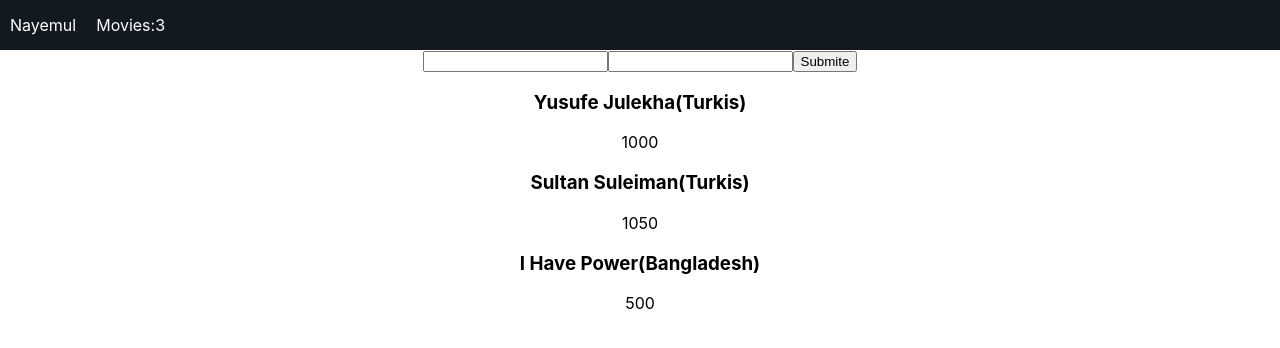
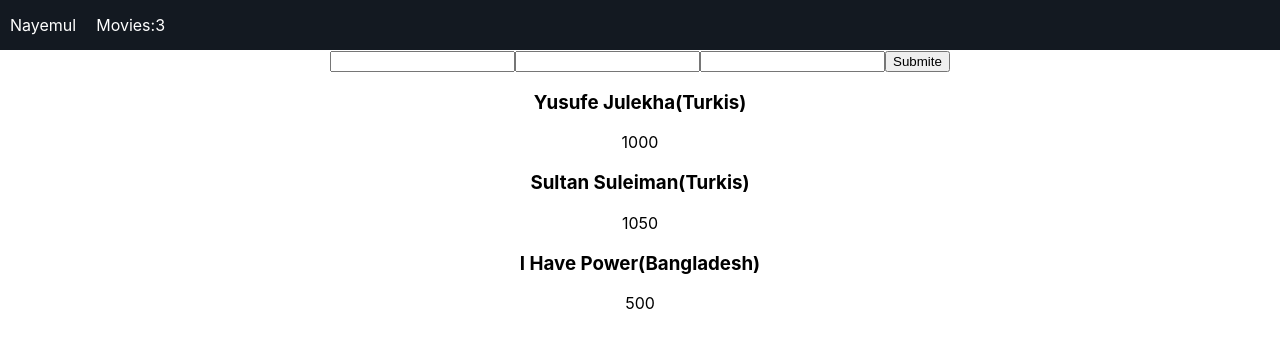
Before and after one commit to NayemulSCode/ReactContextAPI, a React (Create React App) app: page / in a window 1280 px wide. Shown: the top 348 px of the page. Built offline with nearby package versions, Linux system fonts and the light colour scheme.

Commit message:
movies add list

```diff
--- a/src/AddMovies.js
+++ b/src/AddMovies.js
@@ -1,10 +1,11 @@
-import React,{useState} from 'react'
+import React,{useContext, useState} from 'react'
+import { MovieContext } from './MovieContext';
 
 function AddMovies() {
     const [name, setName] = useState('');
     const [price, setPrice] = useState('');
-    // const [country, setCountry] = useState('');
-
+    const [ctry, setCtry] = useState('');
+    const [movies, setMovies] = useContext(MovieContext);
 
     const updateName = e =>{
         setName(e.target.value);
@@ -12,13 +13,18 @@ function AddMovies() {
     const updatePrice = e =>{
         setPrice(e.target.value);
     };
-    // const updateCountry = e =>{
-    //     setCountry(e.target.value);
-    // };
+    const addMovie = e=>{
+        e.preventDefault();
+        setMovies(prevMovies => [...prevMovies, {name:name, price:price}]);
+    };
+
+    const updateCtry = e =>{
+        setCtry(e.target.value);
+    };
 
     return (
         <div>
-            <form>
+            <form onSubmit={addMovie}>
                 <input
                     type="text"
                     name="name"
@@ -31,12 +37,12 @@ function AddMovies() {
                     value={price}
                     onChange={updatePrice}
                 />
-               {/* <input
+               <input
                     type="text"
-                    name="country"
-                    value={country}
-                    onChange={updateCountry}
-                /> */}
+                    name="ctry"
+                    value={ctry}
+                    onChange={updateCtry}
+                />
                 <button>Submite</button>
             </form>
         </div>
--- a/src/Movie.js
+++ b/src/Movie.js
@@ -1,9 +1,9 @@
 import React from 'react'
 
-function Movie({name,price,country}) {
+function Movie({name,price,ctry}) {
     return (
         <div>
-            <h3>{name}(<span>{country}</span>)</h3>
+            <h3>{name}(<span>{ctry}</span>)</h3>
             <p>{price}</p>
         </div>
     )
--- a/src/MovieContext.js
+++ b/src/MovieContext.js
@@ -9,21 +9,21 @@ function MovieProvider(props) {
             price:"1000",
             id:10001,
             realiseDate:"1999",
-            country:"Turkis"
+            ctry:"Turkis"
         },
         {
             name:"Sultan Suleiman",
             price:"1050",
             id:10002,
             realiseDate:"1980",
-            country:"Turkis"
+            ctry:"Turkis"
         },
         {
             name:"I Have Power",
             price:"500",
             id:10003,
             realiseDate:"2005",
-            country:"Bangladesh"
+            ctry:"Bangladesh"
         }
     ])
     return (
--- a/src/MovieList.js
+++ b/src/MovieList.js
@@ -5,13 +5,12 @@ function MovieList(){
     const [movies, setMovies] = useContext(MovieContext)
     return (
         <div>
-
             {movies.map(movie =>(
                 <Movie
                 key={movie.id}
                     name={movie.name}
                     price={movie.price}
-                    country={movie.country}
+                    ctry={movie.ctry}
                 />
             ))}
         </div>
```
